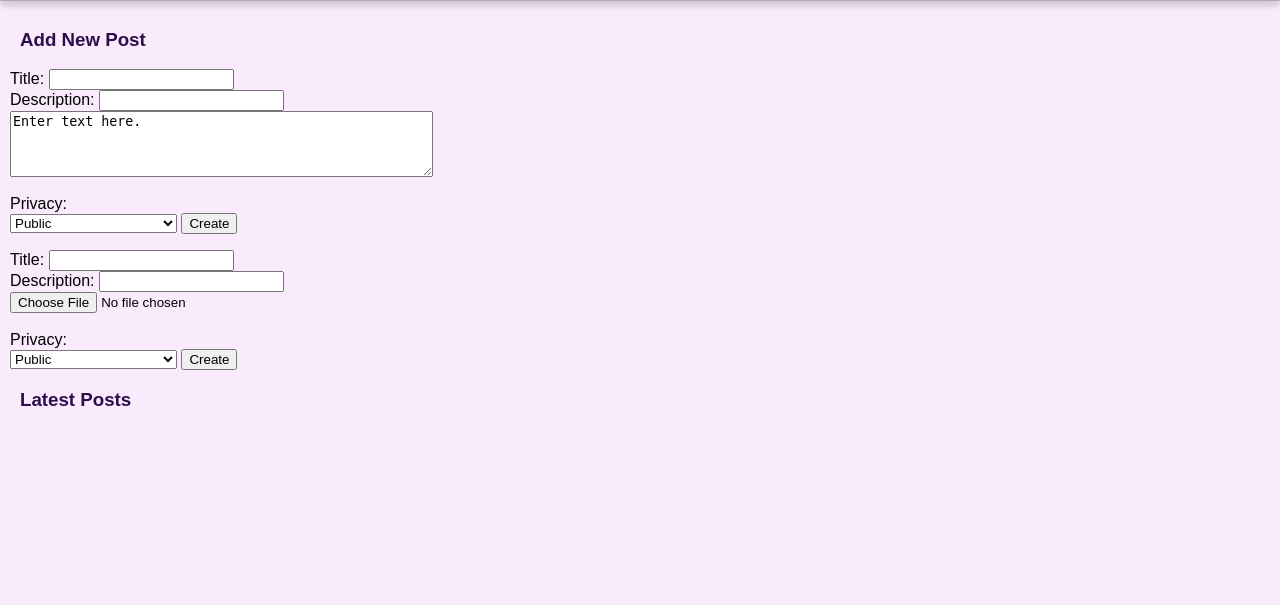
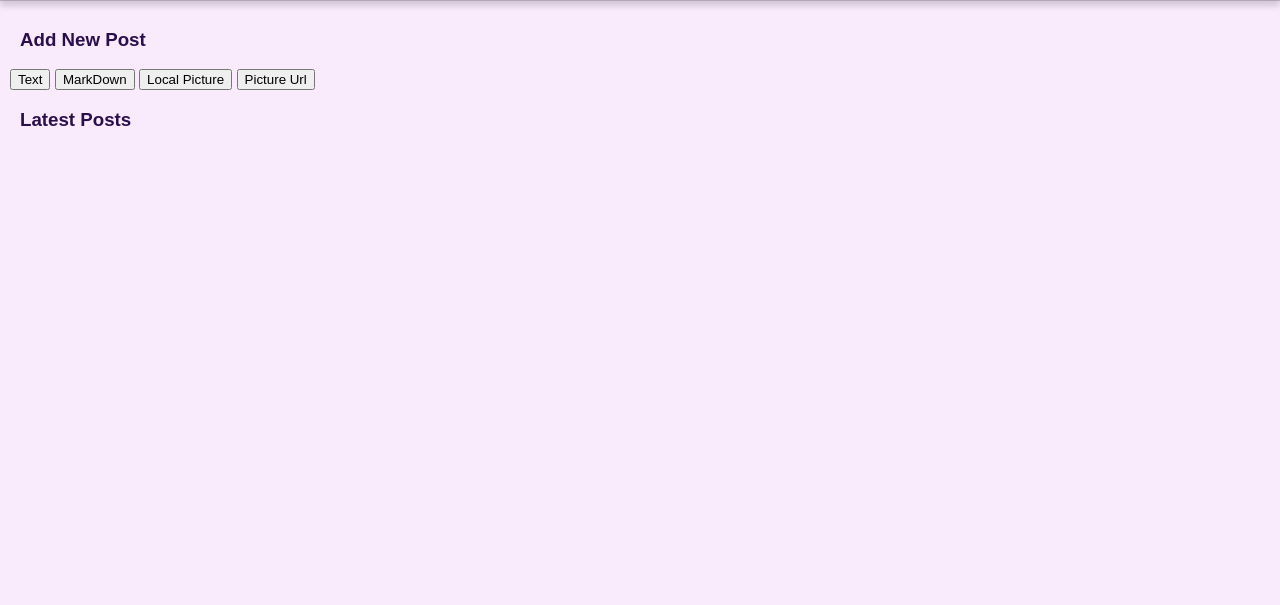
Before and after one commit to leevtori/CMPUT404-project, a Django app: page / in a window 1280 px wide. Shown: the part 50-655 px from the top of the page. After the commit the page ends 176 px from the top, so only its background shows below. Run offline with Django 3.2, Linux system fonts and the light colour scheme; the visitor is signed in with stand-in values (Sample User, id 1); data comes from the database, SQL or seed files in the repository; data that the repository does not hold is empty.

Commit message:
added storage of markdown and link to image, also fixed post ui

```diff
--- a/distributed_social_network/posts/templates/feed.html
+++ b/distributed_social_network/posts/templates/feed.html
@@ -3,20 +3,7 @@
 
 {% block styles %}
     <link rel="stylesheet" type="text/css" href="{% static 'css/feed.css' %}">
-    <script>
-    function getimageformat() {
-        var  selected_picture  = document.getElementById('createPostButton').files[0];
-        //var content_button;
-        var invis_field;
-        if (selected_picture.type == 'image/jpeg') {
-            invis_field = document.getElementById("picture_type");
-            invis_field.value = 'image/jpeg';
-            //content_button = document.getElementById('createPostButton');
-            //content_button.value = selected_picture.files;
-        }
-    }
-
-    </script>
+    <script src="{% static 'js/feed.js' %}"></script>
 {% endblock %}
 
 {% block content %}
@@ -45,9 +32,34 @@
             </form>
         </div>
 
+
+        <div id="markdownPost" class="newPost">
+            <form id="createmarkdownPost" method="post" action="/create/">{% csrf_token %}
+                <input name="type" type="hidden" value="text/markdown">
+                Title:
+                <input name="title" type="text">
+                <br>
+                Description:
+                <input name="description" type="text">
+                <br>
+                <textarea name="content" cols="50" rows="4">Enter text here.</textarea> <br><br>
+                Privacy:<br>
+                <select name="visibility">
+                    <option value="PUBLIC">Public</option>
+                    <option value="FRIENDS">Friends Only</option>
+                    <option value="FOAF">Friends Of Friends Only</option>
+                    <option value="SERVERONLY">Friends on this host only</option>
+                    <option value="PRIVATE">Custom</option>
+                </select>
+                <input type="submit" value="Create">
+            </form>
+        </div>
+
+
         <div id="picturePost" class="newPost">
-            <form id="createpicturePost" method="post" action="/create/" enctype="multipart/form-data">{% csrf_token %}
-                <input name="type" type="hidden" value="picture/png" id="picture_type">
+            <form id="createpicturePost" method="post" action="/create/" enctype="multipart/form-data">
+                {% csrf_token %}
+                <input name="type" type="hidden" value="image/png" id="picture_type">
                 Title:
                 <input name="title" type="text">
                 <br>
@@ -68,6 +80,38 @@
             </form>
         </div>
 
+
+        <div id="urlPicturePost" class="newPost">
+            <form id="createLinkPost" method="post" action="/create/" enctype="multipart/form-data">
+                {% csrf_token %}
+                <input name="type" type="hidden" value="link">
+                Title:
+                <input name="title" type="text">
+                <br>
+                Description:
+                <input name="description" type="text">
+                Content:
+                <input name="content" type="text">
+                Privacy:<br>
+                <select name="visibility">
+                    <option value="PUBLIC">Public</option>
+                    <option value="FRIENDS">Friends Only</option>
+                    <option value="FOAF">Friends Of Friends Only</option>
+                    <option value="SERVERONLY">Friends on this host only</option>
+                    <option value="PRIVATE">Custom</option>
+                </select>
+                <input type="submit" value="Create">
+            </form>
+        </div>
+
+
+        <div class="createPostTabs">
+            <button class="post_tags" onclick="openPostInterface('textPost')">Text</button>
+            <button class="post_tags" onclick="openPostInterface('markdownPost')">MarkDown</button>
+            <button class="post_tags" onclick="openPostInterface('picturePost')">Local Picture</button>
+            <button class="post_tags" onclick="openPostInterface('urlPicturePost')">Picture Url</button>
+        </div>
+
         <h3>Latest Posts</h3>
         <div style="padding-bottom: 2000px;">
             {% for post in object_list %}
--- a/distributed_social_network/posts/views.py
+++ b/distributed_social_network/posts/views.py
@@ -5,6 +5,8 @@ from .models import Post, Comment
 from django.contrib.auth import get_user_model
 from django.views.generic.base import TemplateView
 import uuid
+import requests
+
 
 
 from django.db import connection
@@ -95,7 +97,6 @@ class PostView(PostVisbilityMixin, DetailView):
 
 
 def create(request):
-    print(request.POST['type'])
     # creates a post and redirects back to main page
     if request.method == "POST":
         # i dont know if i need to do this if statement yet, just gonna leave this here in case
@@ -109,8 +110,8 @@ def create(request):
             new_post.save()
 
         # turns out forms the request type as "picture/png" but the specs requires us to save as "image/png"
-        elif request.POST['type'] == 'image/jpeg' or request.POST['type'] == 'picture/png':
-            print('saving picture')
+        elif request.POST['type'] == 'image/jpeg' or request.POST['type'] == 'image/png':
+            print(request.POST['type'])
             picture_location = request.FILES['content']
             picture = picture_location.read()
             # saves the picture
@@ -138,6 +139,38 @@ def create(request):
             # f=open('testimg.png','wb')
             # f.write(picture)
             # f.close()
+        elif request.POST['type']=='link':
+            print('get picture')
+            response=requests.get(request.POST['content'])
+            if response.headers['Content-Type']=='image/jpeg':
+                new_post = Post(author=request.user,
+                                title=request.POST['title'],
+                                content=response.content,
+                                description=request.POST['description'],
+                                content_type='image/jpeg;base64',
+                                unlisted=True)
+                new_post.save()
+            elif response.headers['Content-Type']=='image/png':
+                new_post = Post(author=request.user,
+                                title=request.POST['title'],
+                                content=response.content,
+                                description=request.POST['description'],
+                                content_type='image/png;base64',
+                                unlisted=True)
+                new_post.save()
+                # testing purposes
+                # f=open('testimg.png','wb')
+                # f.write(response.content)
+                # f.close()
+
+        elif request.POST['type']=='text/markdown':
+            new_post = Post(author=request.user,
+                            title=request.POST['title'],
+                            content=request.POST['content'],
+                            description=request.POST['description'],
+                            content_type=request.POST['type'])
+            new_post.source = 'http://127.0.0.1:8000/posts/' + str(getattr(new_post, 'id'))
+            new_post.save()
 
     return HttpResponseRedirect('/')
 
--- a/distributed_social_network/static/css/feed.css
+++ b/distributed_social_network/static/css/feed.css
@@ -7,3 +7,21 @@ h3{
     padding-left:10px;
     color: #2b0f4d;
 }
+
+.newPost {
+    padding: 1% 1% 1% 1%;
+    border: 1px solid black;
+}
+
+#textPost {
+    display: none;
+}
+#markdownPost{
+    display: none;
+}
+#picturePost {
+    display: none;
+}
+#urlPicturePost{
+    display: none;
+}
--- /dev/null
+++ b/distributed_social_network/static/js/feed.js
@@ -0,0 +1,35 @@
+function getimageformat() {
+    var  selected_picture  = document.getElementById('createPostButton').files[0];
+    var invis_field;
+    if (selected_picture.type == 'image/jpeg') {
+            invis_field = document.getElementById("picture_type");
+            invis_field.value = 'image/jpeg';
+    }
+}
+
+function openPostInterface(post_type){
+    var selected_post;
+    selected_post = document.getElementById(post_type);
+    var all_post_divs = document.getElementsByClassName("newPost");
+    // this is dumb, but for some reason the first time this is called
+    // it returns nothing, so this is a band-aid fix
+    if ((selected_post.style.display!="none")&&(selected_post.style.display!="block")){
+        for (var i = 0; i < all_post_divs.length; i++) {
+                all_post_divs[i].style.display = "none";
+        }
+        selected_post.style.display="block";
+    }
+    else {
+        if (selected_post.style.display == "none") {
+            for (var i = 0; i < all_post_divs.length; i++) {
+                all_post_divs[i].style.display = "none";
+            }
+            selected_post.style.display = "block";
+        } else {
+            for (var i = 0; i < all_post_divs.length; i++) {
+                all_post_divs[i].style.display = "none";
+            }
+        }
+    }
+
+}
```
